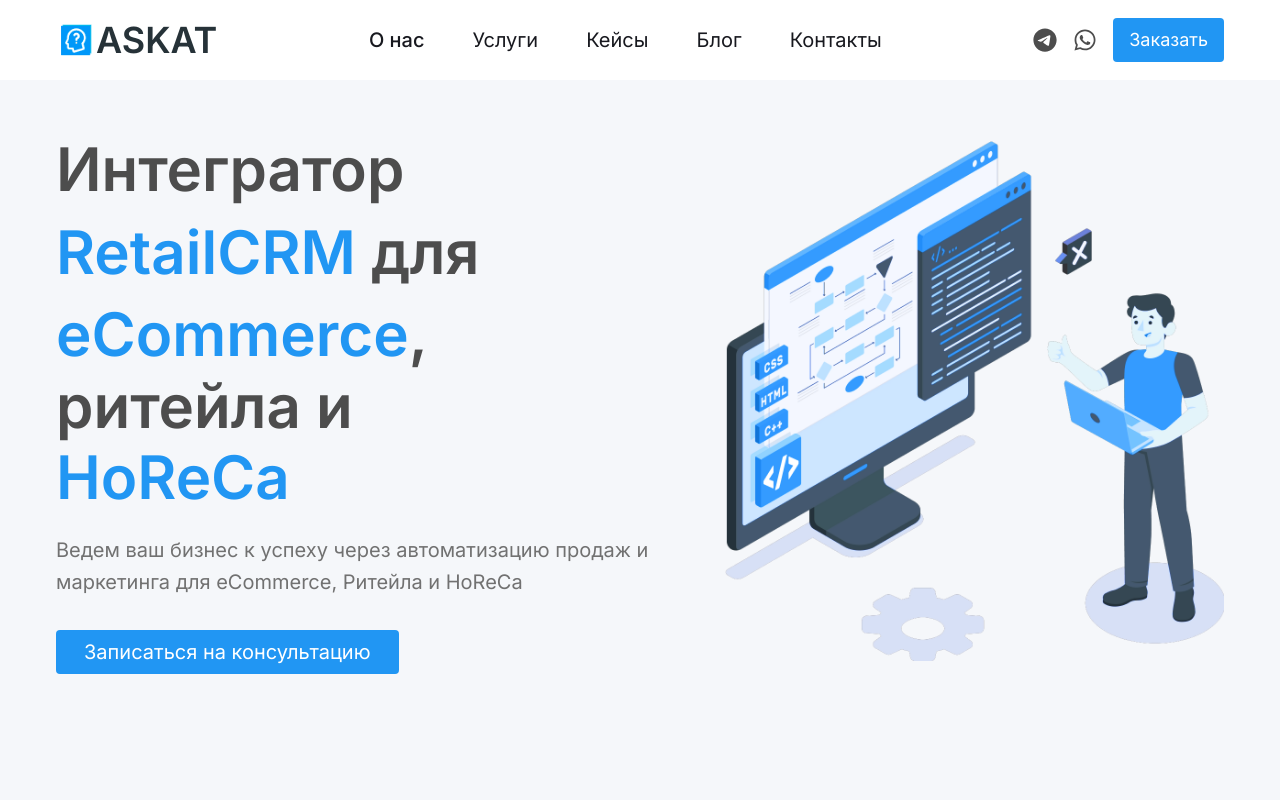
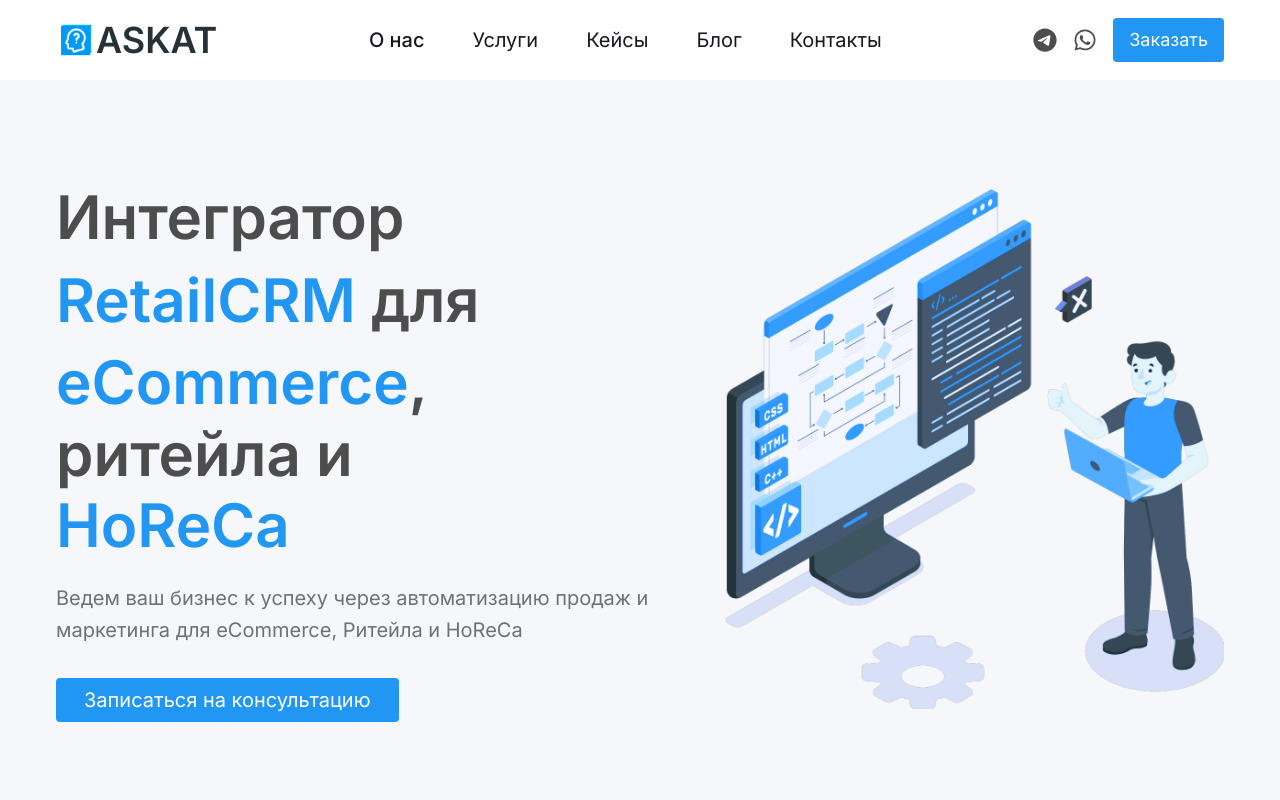
Before and after one commit to vladdlevshuk/askat-landing-page, a React (Vite) app: page / in a window 1280 px wide. Shown: the top 800 px of the page. Built offline with nearby package versions, Linux system fonts and the light colour scheme.

Commit message:
fix: adjust mobile responsiveness

```diff
--- a/src/components/Home/Home.jsx
+++ b/src/components/Home/Home.jsx
@@ -7,7 +7,7 @@
   return (
     <div className='bg-neutralSilver mx-auto'>
         <div className='lg:px-14 px-5 max-w-screen-2xl mx-auto container' style={{height: '92vh', maxWidth: '1440px'}}>
-            <div className="my-20  py-12 md:28 flex flex-col lg:flex-row-reverse items-center justify-between gap-12">
+            <div className="my-20  py-12 md:py-24 flex flex-col lg:flex-row-reverse items-center justify-between gap-12">
                 <div className='hidden lg:block w-full md:w-auto justify-center'>
                     <img src={banner1} alt="Banner" className='w-full md:w-auto' style={{maxWidth: '500px'}}/>
                 </div>
```
